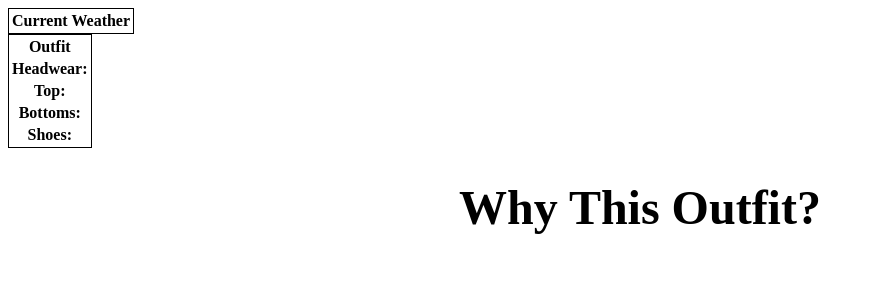
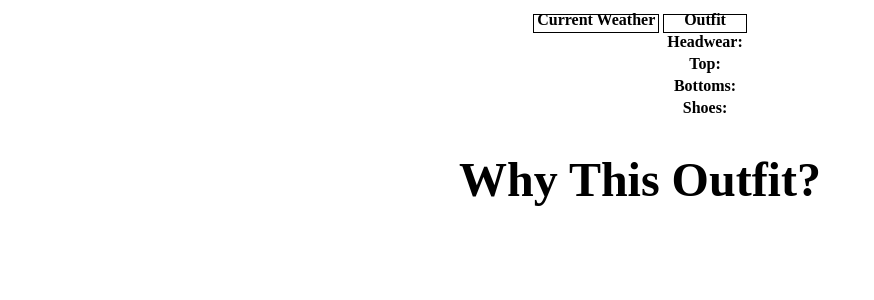
Before and after one commit to vfanelle/byte_me, a Python web app: template byte-me-appengine/templates/output.html in a window 1280 px wide. Shown: the top 300 px of the page, without its empty margins (0-874 px from the left). Run offline with Jinja, Linux system fonts and the light colour scheme; the template is opened without the code that fills it, so the values that code supplies are empty.

Commit message:
Output css stuff

```diff
--- a/byte-me-appengine/static/induviae_style.css
+++ b/byte-me-appengine/static/induviae_style.css
@@ -15,27 +15,43 @@ h1{
   -moz-border-radius: 20px;
   -webkit-border-radius: 20px;
 }
+#weather_table{
+  border: 1px solid black;
+}
+
+table{
+  display: inline;
+  border: 1px solid black;
+}
+
 form{
   display: inline;
 }
+
 #rainy{
   background-image: url("https://images4.alphacoders.com/831/83196.jpg");
 }
+
 #sunny{
   background-image: url("https://enjoyingeachmoment.files.wordpress.com/2015/06/gkh-construction-sunny-skies-background.jpg");
 }
+
 #overcast{
   background-image: url("https://lizasweeting.files.wordpress.com/2011/12/increasedexposureflltered.jpg");
 }
+
 #snowy{
   background-image: url("http://wallpapercave.com/wp/kOdJfq7.jpg");
 }
+
 #hailing{
   background-image: url("http://photovoltaicpoetry.com.au/wp-content/uploads/2013/11/North-Farm-stone-circle-hailing4.jpg");
 }
+
 #foggy{
   background-image: url("http://static.tumblr.com/ab59c3ee543fa2ae5a5f565c35e983fc/d5jpbrj/N5imt6klr/tumblr_static_foggy_forest_1_1920.jpg");
 }
+
 #thunderstorm{
   background-image: url("http://wallpapercave.com/wp/DPtedbJ.jpg");
 }
--- a/byte-me-appengine/templates/output.html
+++ b/byte-me-appengine/templates/output.html
@@ -2,37 +2,37 @@
 
 <header>
   <title>Outfit</title>
-  <link rel="stylesheet" href="induviae_style.css"
+  <link rel="stylesheet" href="induviae_style.css">
 </header>
 
 <body id="{{ output_weather_img }}">
   <div> <!-- hour-by-hour weather-->
-    <table style="border:1px solid black">
+    <table id="weather_table">
         <tr> <!-- table row 1-->
-          <th id=weather_title>Current Weather</th> <!-- table header 1/ (column 1, row 1)-->
+          <th id="weather_title">Current Weather</th> <!-- table header 1/ (column 1, row 1)-->
         </tr>
     </table>
 
-    <table style="border:1px solid black"> <!-- table contains labels for and the type of clothing in the same block -->
+    <table> <!-- table contains labels for and the type of clothing in the same block -->
         <tr>
-          <th id=outfit_title>Outfit</th> <!-- row 1, column 1 -->
+          <th id="outfit_title">Outfit</th> <!-- row 1, column 1 -->
         </tr>
         <tr>
-          <th class=outfit_subtitles>Headwear:</th> <!-- row 2, column 1 -->
+          <th class="outfit_subtitles">Headwear:</th> <!-- row 2, column 1 -->
         <tr>
-          <th class=outfit_subtitles>Top:</th> <!-- row 3, column 1 -->
+          <th class="outfit_subtitles">Top:</th> <!-- row 3, column 1 -->
         </tr>
         <tr>
-          <th class=outfit_subtitles>Bottoms:</th> <!-- row 4, column 1-->
+          <th class="outfit_subtitles">Bottoms:</th> <!-- row 4, column 1-->
         </tr>
         <tr>
-          <th class=outfit_subtitles>Shoes: <!-- row 5, column 1 -->
+          <th class="outfit_subtitles">Shoes:</th> <!-- row 5, column 1 -->
         </tr>
     </table>
   </div>
 
   <div> <!-- recommended fabrics and reasonign behind clothing choices explained-->
-    <h1 id=reasoning> Why This Outfit?</h1>
+    <h1 id="reasoning"> Why This Outfit?</h1>
       {{explanation}} <!-- should create database of reasoning for each piece of an outfit -->
   </div>
 
```
